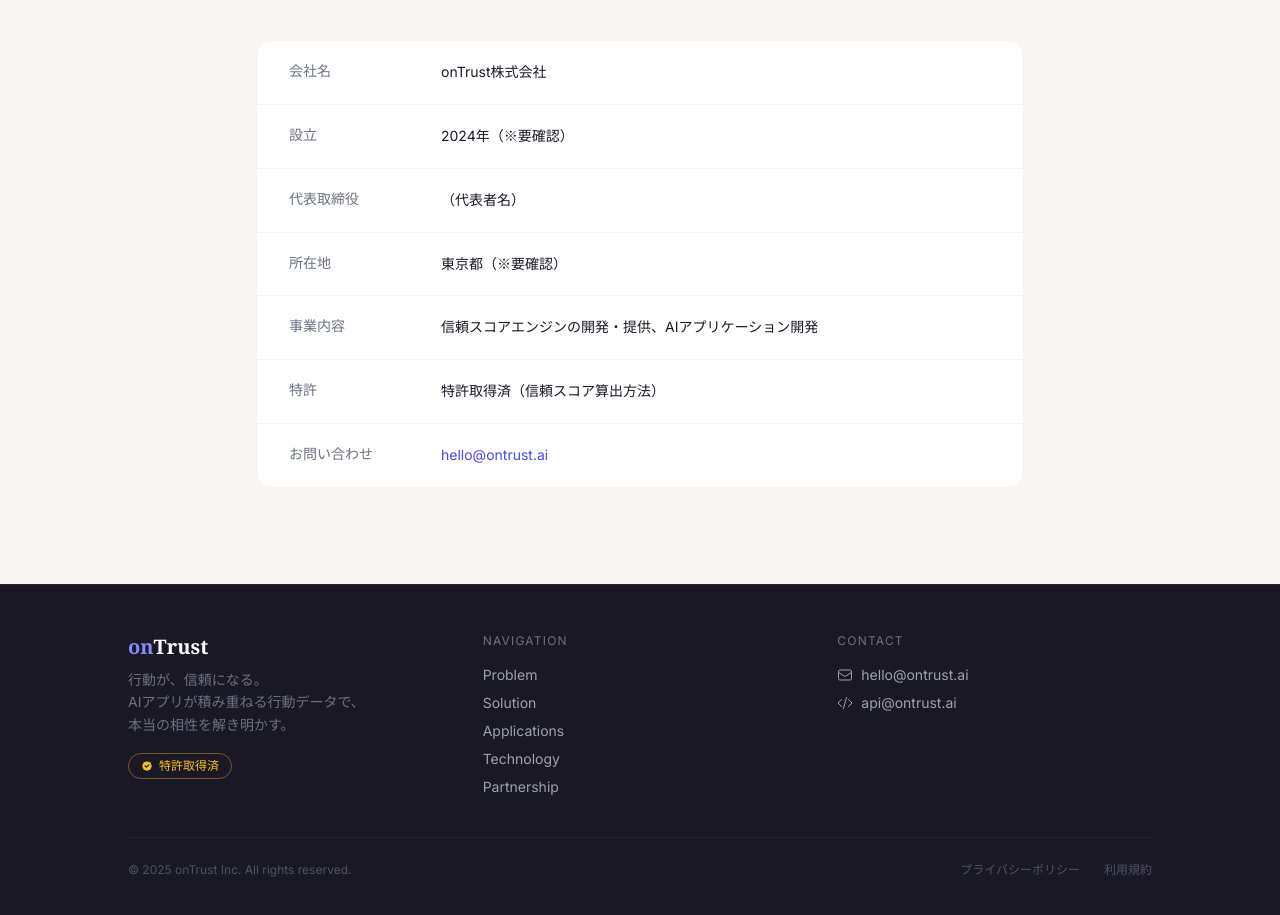
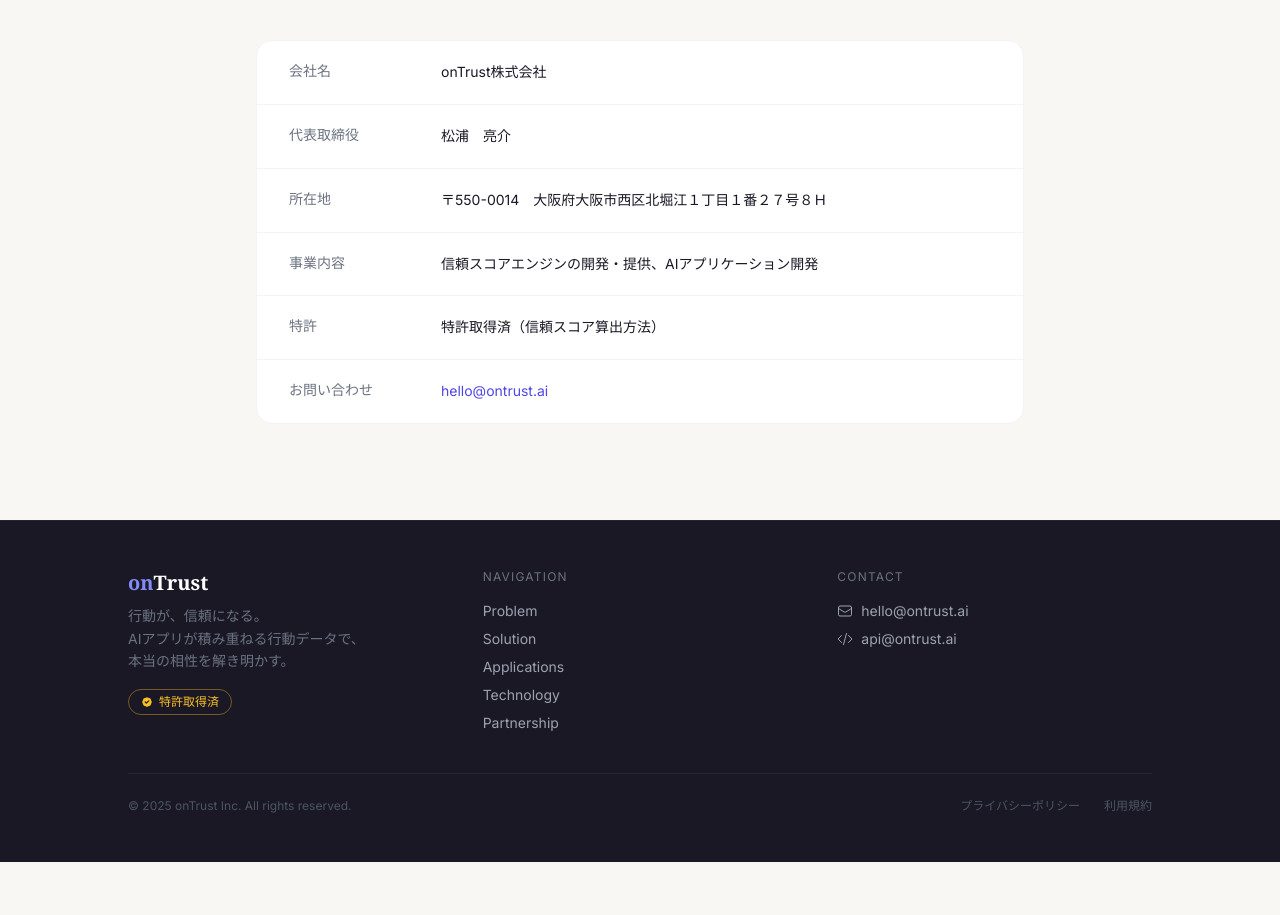
Before and after one commit to Rio2Ryo/ontrust-hp, a Next.js app: page / in a window 1280 px wide. Shown: the part 6080-6995 px from the top of the page. After the commit the page ends 6942 px from the top, so only its background shows below. Built offline with nearby package versions, Linux system fonts and the light colour scheme.

Commit message:
fix: update company info (address, CEO, remove founding year)

```diff
--- a/src/components/Company.tsx
+++ b/src/components/Company.tsx
@@ -1,8 +1,7 @@
 const details = [
   { label: "会社名", value: "onTrust株式会社" },
-  { label: "設立", value: "2024年（※要確認）" },
-  { label: "代表取締役", value: "（代表者名）" },
-  { label: "所在地", value: "東京都（※要確認）" },
+  { label: "代表取締役", value: "松浦　亮介" },
+  { label: "所在地", value: "〒550-0014　大阪府大阪市西区北堀江１丁目１番２７号８Ｈ" },
   { label: "事業内容", value: "信頼スコアエンジンの開発・提供、AIアプリケーション開発" },
   { label: "特許", value: "特許取得済（信頼スコア算出方法）" },
   { label: "お問い合わせ", value: "hello@ontrust.ai" },
```
